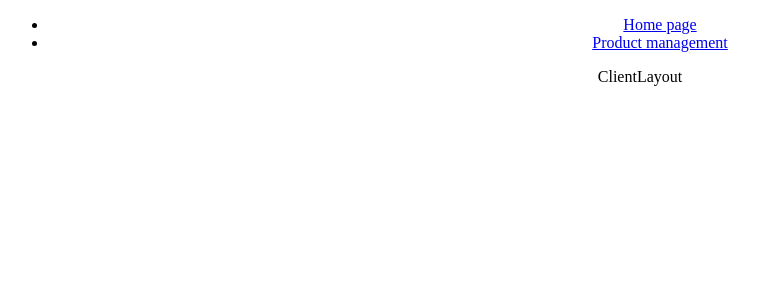
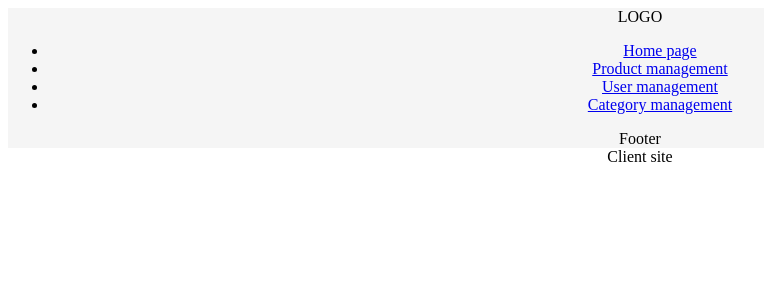
Before and after one commit to vuonglv2610/my-app, a React (Create React App) app: page / in a window 1280 px wide. Shown: the top 300 px of the page, without its empty margins (0-764 px from the left). Built offline with nearby package versions, Linux system fonts and the light colour scheme.

Commit message:
create menu

```diff
--- a/package.json
+++ b/package.json
@@ -39,7 +39,6 @@
   "devDependencies": {
     "autoprefixer": "^10.4.17",
     "postcss": "^8.4.35",
-    "tailwindcss": "^3.4.1",
-    "webpack": "^5.90.3"
+    "tailwindcss": "^3.4.1"
   }
 }
--- a/src/App.js
+++ b/src/App.js
@@ -1,16 +1,16 @@
 import './App.css';
 import { Route, RouterProvider, createBrowserRouter, createRoutesFromElements } from "react-router-dom";
-import Dashboard from "./components/dashboard.tsx";
-import ProductsList from "./components/products.tsx";
 import AdminLayout from './layouts/Admin.tsx';
 import ClientLayout from './layouts/Client.tsx';
-
+import Dashboard from './pages/Dashboard.tsx';
+import ProductsList from './pages/Products.tsx';
 const router = createBrowserRouter(
   createRoutesFromElements(
     <Route>
       <Route index element={<ClientLayout />} />
-      <Route path="admin" element={<AdminLayout />} >
-        <Route index element={<Dashboard />} />
+      <Route path="admin" >
+        <Route index element={<AdminLayout />} />
+        <Route path='dashboard' element={<Dashboard />} />
         <Route path="product" element={<ProductsList />} />
       </Route>
     </Route>
--- a/src/configs/navbarConfig.ts
+++ b/src/configs/navbarConfig.ts
@@ -1,11 +1,19 @@
 const navbarConfig = [
   {
-    href: "",
+    href: "/",
     title: "Home page",
   },
   {
-    href: "product",
+    href: "admin/product",
     title: "Product management",
+  },
+  {
+    href: "#",
+    title: "User management",
+  },
+  {
+    href: "#",
+    title: "Category management",
   },
 ];
 
--- a/src/index.css
+++ b/src/index.css
@@ -1,3 +1,9 @@
 @tailwind base;
 @tailwind components;
 @tailwind utilities;
+
+.bg-menu {
+  background: rgba(0, 0, 0, 0.04);
+  -moz-transition: all 0.5s ease;
+  -o-transition: all 0.5s ease;
+}
--- a/src/layouts/Admin.tsx
+++ b/src/layouts/Admin.tsx
@@ -1,7 +1,13 @@
 import React from "react";
+import Navbar from "./Navbar.tsx";
 
 const AdminLayout = () => {
-  return <div>AdminLayout</div>;
+  return (
+    <div>
+      <Navbar />
+      AdminLayout
+    </div>
+  );
 };
 
 export default AdminLayout;
--- a/src/layouts/Client.tsx
+++ b/src/layouts/Client.tsx
@@ -3,9 +3,9 @@ import Navbar from "./Navbar.tsx";
 
 const ClientLayout = () => {
   return (
-    <div>
+    <div className="flex">
       <Navbar />
-      ClientLayout
+      <div className="flex-grow">Client site</div>
     </div>
   );
 };
--- a/src/layouts/Navbar.tsx
+++ b/src/layouts/Navbar.tsx
@@ -4,15 +4,19 @@ import { Link } from "react-router-dom";
 
 const Navbar = () => {
   return (
+    <div className="w-[300px] h-screen flex items-center flex-col p-[40px] bg-menu">
+      <div>LOGO</div>
       <ul>
         {navbarConfig.map((item) => {
           return (
             <li key={item.href}>
-            <Link to={item.title}>{item.title}</Link>
+              <Link to={item.href}>{item.title}</Link>
             </li>
           );
         })}
       </ul>
+      <div>Footer</div>
+    </div>
   );
 };
 
```
Also changed, not shown: src/pages/Dashboard.tsx (renamed from src/components/dashboard.tsx), src/pages/HomePage.tsx (renamed from src/pages/index.tsx), src/pages/Products.tsx (renamed from src/components/products.tsx), 1 other file (tests, documents, lock files or other folders). Lines whose indentation alone changed are shown as unchanged.
